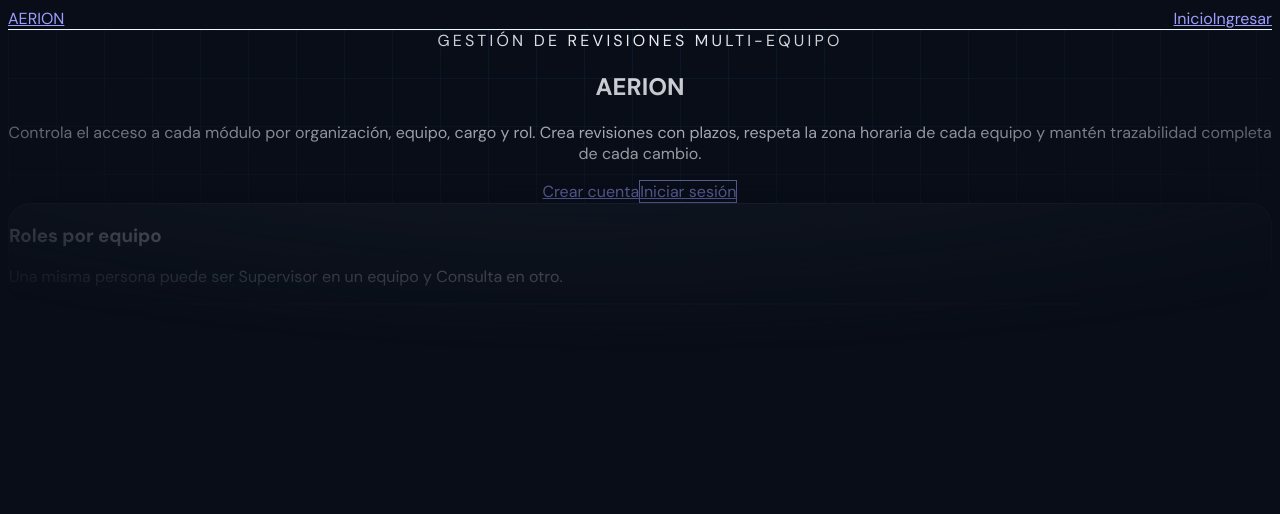
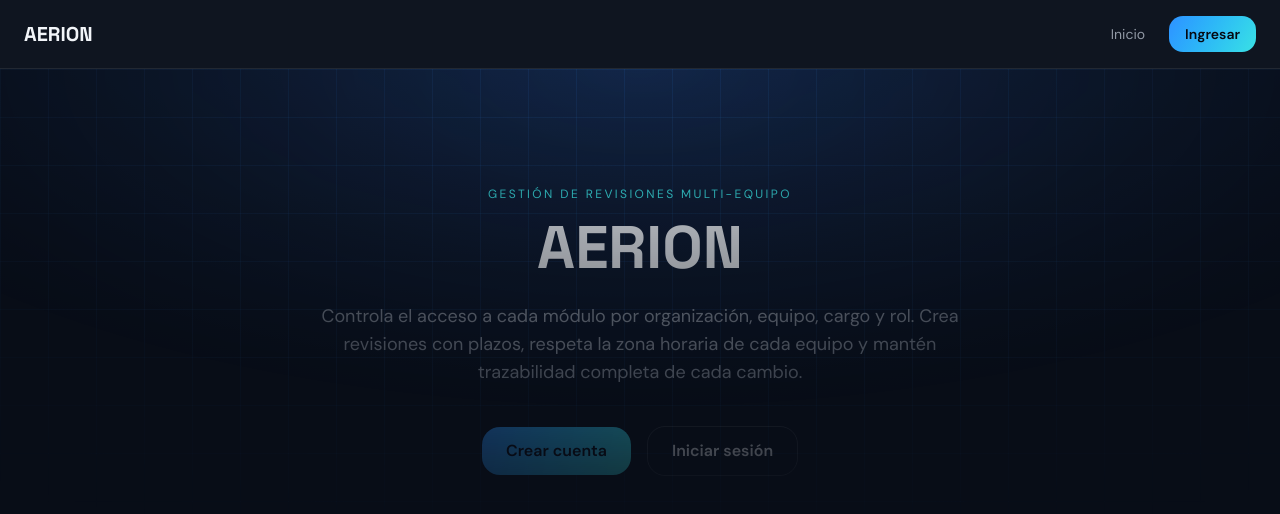
Before and after one commit to Erick-Cl17/DevPort-Aerion, a Next.js app: page / in a window 1280 px wide. Shown: the top 514 px of the page. Built offline with nearby package versions, Linux system fonts and the light colour scheme; no server answers.

Commit message:
fix: corregir carga de estilos con Tailwind 4

```diff
--- a/app/globals.css
+++ b/app/globals.css
@@ -1,8 +1,7 @@
 @import url("https://fonts.googleapis.com/css2?family=Space+Grotesk:wght@500;600;700&family=DM+Sans:wght@400;500;600;700&family=JetBrains+Mono:wght@400;600&display=swap");
 
-@tailwind base;
-@tailwind components;
-@tailwind utilities;
+@config "../tailwind.config.ts";
+@import "tailwindcss";
 
 /*
  * AERION — tema oscuro "Nexus" (portado de ProyectBaseUI/GUI/src/styles.css)
--- a/tailwind.config.ts
+++ b/tailwind.config.ts
@@ -1,7 +1,7 @@
 import type { Config } from "tailwindcss";
 
 const config: Config = {
-  darkMode: ["class"],
+  darkMode: "class",
   content: [
     "./app/**/*.{ts,tsx}",
     "./components/**/*.{ts,tsx}",
```
